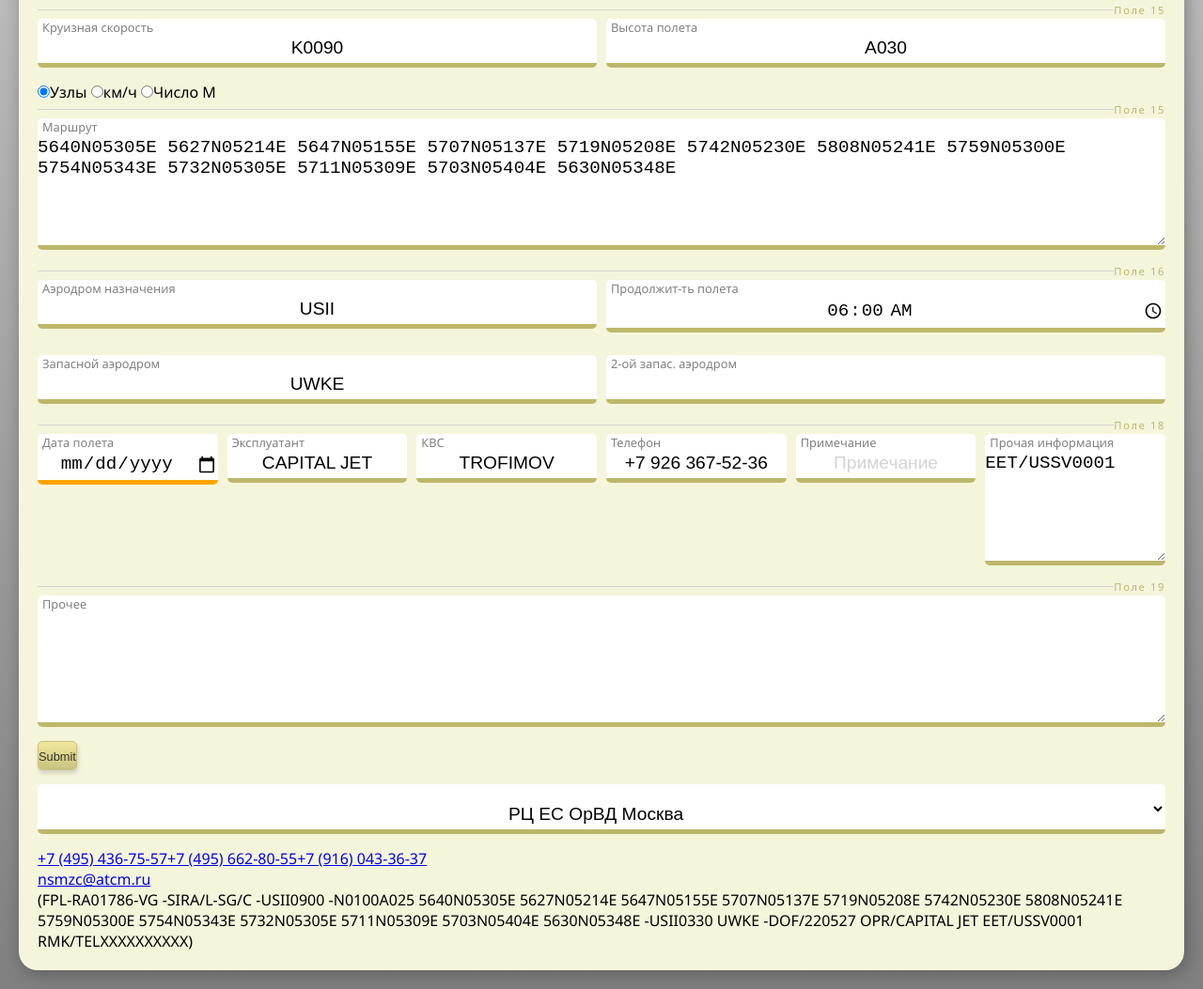
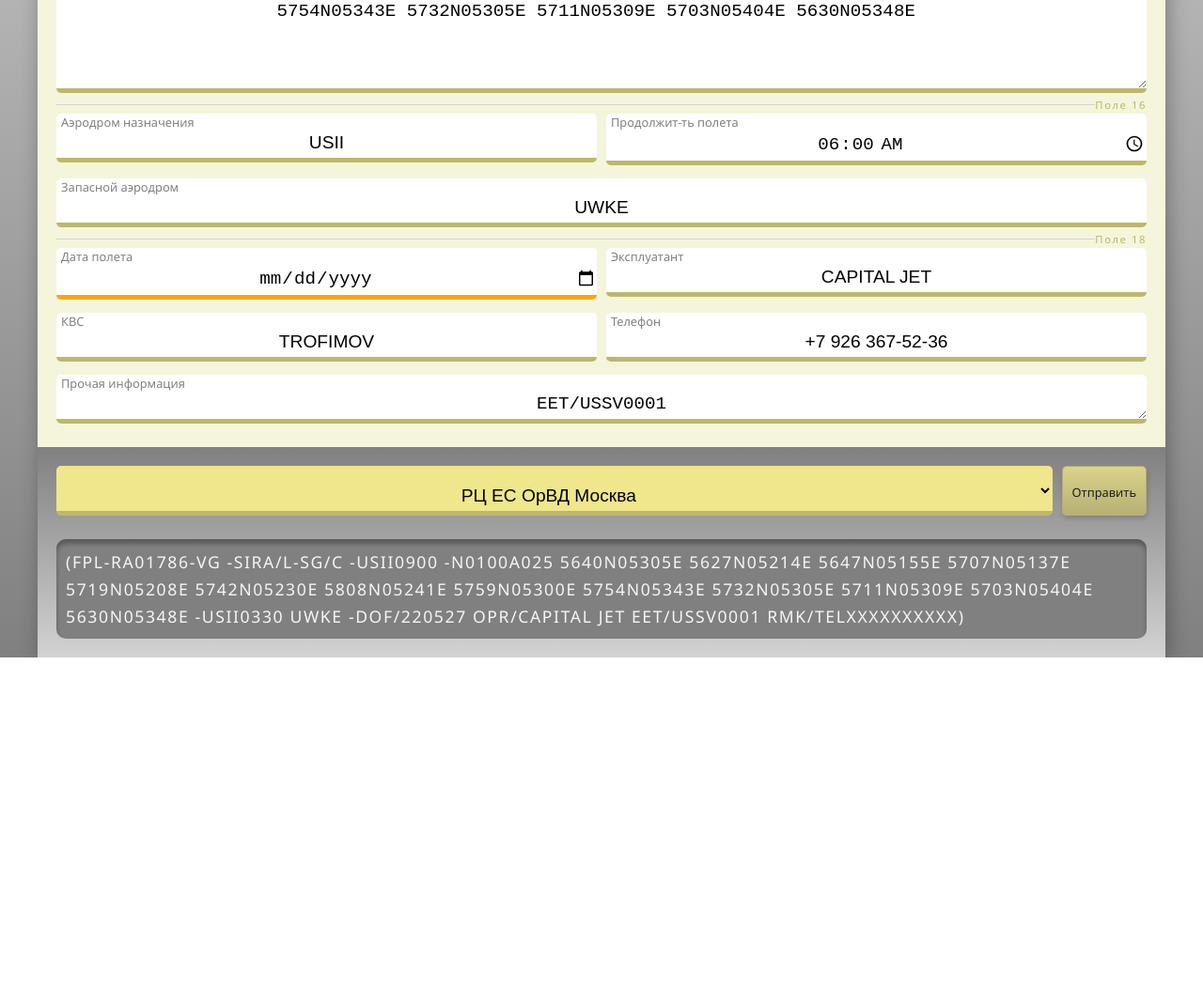
Before and after one commit to andrey-trofimov/fpl, a plain HTML site: page index.html in a window 1280 px wide. Shown: the part 435-1488 px from the top of the page at 94% size. After the commit the page ends 1135 px from the top, so only its background shows below. Drawn offline with Linux system fonts and the light colour scheme.

Commit message:
change html & css

```diff
--- a/index.html
+++ b/index.html
@@ -55,14 +55,14 @@
             </div>
           </fieldset>
         </div>
-
+        <div class="container">
           <fieldset class="fieldset" id="field-9">
             <legend class="legend">Поле 9</legend>
 
-          <div class="block block_number-of-aircrafts">
+            <!-- <div class="block block_number-of-aircrafts">
             <label class="label" for="number-of-aircrafts">Кол-во ВС</label>
             <input class="input" id="number-of-aircrafts" />
-          </div>
+          </div> -->
 
             <div class="block block_aircraft-type">
               <label class="label" for="aircraft-type">Тип ВС</label>
@@ -87,8 +87,9 @@
               <input class="input" placeholder="SG/C" id="equipment" value="SG/C" required />
             </div>
 
-          <a href="" class="button button_equipment">Выбрать из&nbsp;списка</a>
+            <!-- <a href="" class="button button_equipment">Выбрать из&nbsp;списка</a> -->
           </fieldset>
+        </div>
 
         <fieldset class="fieldset" id="field-13">
           <legend class="legend">Поле 13</legend>
@@ -115,12 +116,12 @@
 
           <div class="block">
             <label class="label" for="cruising-speed">Круизная скорость</label>
-            <input class="input" placeholder="K0090" id="cruising-speed" value="K0090" required />
-            <input type="radio" name="speed" id="speed-n" checked /><label for="speed-n"
+            <input class="input" placeholder="N0090" id="cruising-speed" value="N0090" required />
+            <!-- <input type="radio" name="speed" id="speed-n" checked /><label for="speed-n"
               >Узлы</label
             >
             <input type="radio" name="speed" id="speed-k" /><label for="speed-k">км/ч</label>
-            <input type="radio" name="speed" id="speed-m" /><label for="speed-m">Число М</label>
+            <input type="radio" name="speed" id="speed-m" /><label for="speed-m">Число М</label> -->
           </div>
 
           <div class="block">
@@ -164,10 +165,10 @@
             <input class="input" placeholder="UWKE" id="altn-aerodrome" value="UWKE" />
           </div>
 
-          <div class="block block_second-altn-aerodrome">
+          <!-- <div class="block block_second-altn-aerodrome">
             <label class="label" for="second-altn-aerodrome">2-ой запас. аэродром</label>
             <input class="input" id="second-altn-aerodrome" />
-          </div>
+          </div> -->
         </fieldset>
 
         <fieldset class="fieldset" id="field-18">
@@ -178,7 +179,7 @@
             <input class="input" id="typ" />
           </div> -->
 
-          <div class="block">
+          <div class="block block_dof">
             <label class="label" for="dof">Дата полета</label>
             <input class="input" type="date" id="dof" required />
           </div>
@@ -193,17 +194,17 @@
             <input class="input" id="dest-zzzz" />
           </div> -->
 
-          <div class="block">
+          <div class="block block_opr">
             <label class="label" for="opr">Эксплуатант</label>
             <input class="input" placeholder="Капитал Джет" id="opr" value="CAPITAL JET" required />
           </div>
 
-          <div class="block">
+          <div class="block block_pic">
             <label class="label" for="pic">КВС</label>
             <input class="input" placeholder="Трофимов" id="pic" value="TROFIMOV" required />
           </div>
 
-          <div class="block">
+          <div class="block block_tel">
             <label class="label" for="tel">Телефон</label>
             <input
               class="input"
@@ -214,42 +215,49 @@
             />
           </div>
 
-          <div class="block">
+          <!-- <div class="block">
             <label class="label" for="rmk">Примечание</label>
             <input class="input" placeholder="Примечание" id="rmk" />
-          </div>
+          </div> -->
 
           <div class="block block_textarea">
             <label class="label" for="other-information">Прочая информация</label>
-            <textarea class="textarea" rows="5" id="other-information" required>
+            <textarea class="textarea" rows="1" id="other-information" required>
 EET/USSV0001</textarea
             >
           </div>
         </fieldset>
 
-        <fieldset class="fieldset" id="field-19">
+        <!-- <fieldset class="fieldset" id="field-19">
           <legend class="legend">Поле 19</legend>
 
           <div class="block block_textarea">
-            <label class="label" for="additional-information">Прочее</label>
+            <label class="label" for="additional-information">Дополнительно</label>
             <textarea class="textarea" rows="5" placeholder="прочее" id="additional-information">
             </textarea>
           </div>
-        </fieldset>
+        </fieldset> -->
 
-        <input class="button" type="submit" />
+        <!-- <input class="button" type="submit" /> -->
+      </form>
 
-        <select class="select" id="atc-untits"></select>
+      <div class="result">
+        <div class="container">
+          <select class="select select_atc-unit" id="atc-untits"></select>
+          <a class="button button_send">Отправить</a>
+        </div>
         <div id="phone"></div>
         <div id="email"></div>
 
-        <div id="final-fpl">
+        <!-- <div id="final-fpl"></div> -->
+
+        <div id="example">
           (FPL-RA01786-VG -SIRA/L-SG/C -USII0900 -N0100A025 5640N05305E 5627N05214E 5647N05155E
           5707N05137E 5719N05208E 5742N05230E 5808N05241E 5759N05300E 5754N05343E 5732N05305E
           5711N05309E 5703N05404E 5630N05348E -USII0330 UWKE -DOF/220527 OPR/CAPITAL JET
           EET/USSV0001 RMK/TELXXXXXXXXXX)
         </div>
-      </form>
+      </div>
     </main>
   </body>
 </html>
--- a/src/index.css
+++ b/src/index.css
@@ -9,18 +9,17 @@ html {
 }
 
 body {
-  padding: 10px;
+  /* padding: 10px; */
   background-image: linear-gradient(lightgrey, grey);
 }
 
 .main {
   max-width: 1200px;
-  margin: 10px auto;
-  padding: 20px;
+  margin: 0px auto;
   background-color: beige;
   box-shadow: 3px 3px 20px 0px rgba(0, 0, 0, 0.3);
-  border: none;
-  border-radius: 20px;
+  /* border: none;
+  border-radius: 20px; */
 }
 
 .title {
@@ -70,6 +69,7 @@ body {
 
 .block_textarea {
   width: 100%;
+  min-width: 60%;
 }
 
 .block_number-of-aircrafts,
@@ -77,14 +77,22 @@ body {
 .block_destination-aerodrome,
 .block_total-eet,
 .block_altn-aerodrome,
-.block_second-altn-aerodrome {
+.block_second-altn-aerodrome,
+.block_dof,
+.block_opr,
+.block_pic,
+.block_tel {
   flex: 1;
 }
 
 .block_destination-aerodrome,
 .block_total-eet,
 .block_altn-aerodrome,
-.block_second-altn-aerodrome {
+.block_second-altn-aerodrome,
+.block_dof,
+.block_opr,
+.block_pic,
+.block_tel {
   min-width: 40%;
 }
 
@@ -106,14 +114,14 @@ body {
 
 .input,
 .select,
-.option,
+select .option,
 .textarea,
 .button {
   background-color: white;
   padding: 20px 0 5px;
   border: none;
   border-radius: 5px;
-  margin-bottom: 15px;
+  margin-bottom: 5px;
   font-size: 1.2rem;
   display: block;
   border-bottom: solid thick darkkhaki;
@@ -160,14 +168,31 @@ body {
 
 .input,
 .select,
-.option {
+.select .option,
+.input[type*="time"],
+.input[type*="date"] {
   text-align: center;
   width: 100%;
+}
+
+.input[type*="time"],
+.input[type*="date"] {
+  height: 25px;
+}
+
+.select .option {
+  height: 50px;
+}
+
+.select_atc-unit {
+  flex: 3;
+  background-color: khaki;
 }
 
 .textarea {
   width: 100%;
   /* padding: 20px; */
+  text-align: center;
 }
 
 .label {
@@ -198,12 +223,9 @@ input:invalid,
   font-weight: 200;
 }
 
-/* .form {
-  border-radius: 10px;
-  background-color: white;
-  padding: 10px;
-  box-shadow: 5px 5px 20px 0px rgba(0, 0, 0, 0.2);
-} */
+.form {
+  padding: 20px;
+}
 
 #aircraft-id {
   min-width: 8ex;
@@ -219,13 +241,13 @@ input:invalid,
   min-width: 3ex;
 }
 
-#aircraft-type {
+/* #aircraft-type {
   min-width: 8ex;
-}
+} */
 
-#equipment {
+/* #equipment {
   min-width: 18ex;
-}
+} */
 
 #departure-aerodrome,
 #destination-aerodrome,
@@ -243,7 +265,7 @@ input:invalid,
   min-width: 7ex;
 }
 
-#dof {
+/* #dof {
   min-width: 10ex;
 }
 
@@ -255,4 +277,55 @@ input:invalid,
 #tel,
 #rmk {
   min-width: 15ex;
+} */
+
+#field-9 {
+  flex: 2;
 }
+#field-10 {
+  flex: 1;
+}
+
+/* #field-18 {
+  margin-bottom: 10px;
+} */
+
+.result {
+  padding: 20px;
+  background-color: wheat;
+  /* box-shadow: inset 0px 5px 5px 0px rgba(0, 0, 0, 0.2); */
+  background-image: linear-gradient(grey, darkgrey, lightgray);
+}
+
+.button_send {
+  /* background-image: linear-gradient(lightcoral, orange); */
+  padding-left: 10px;
+  padding-right: 10px;
+}
+
+#phone,
+#email {
+  text-align: center;
+}
+#phone a,
+#email a {
+  display: inline-block;
+  margin-right: 10px;
+  text-decoration: none;
+  font-size: 1.3rem;
+  color: khaki;
+  text-align: center;
+}
+
+#final-fpl,
+#example {
+  padding: 10px;
+  border-radius: 10px;
+  box-shadow: inset 0px 5px 5px 0px rgba(0, 0, 0, 0.3);
+  background-color: gray;
+  margin-top: 20px;
+  color: whitesmoke;
+  font-size: 1.1rem;
+  letter-spacing: 0.1rem;
+  line-height: 1.8rem;
+}
```
Lines whose indentation alone changed are shown as unchanged.
